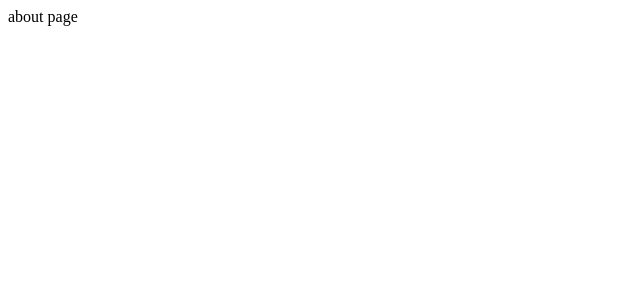
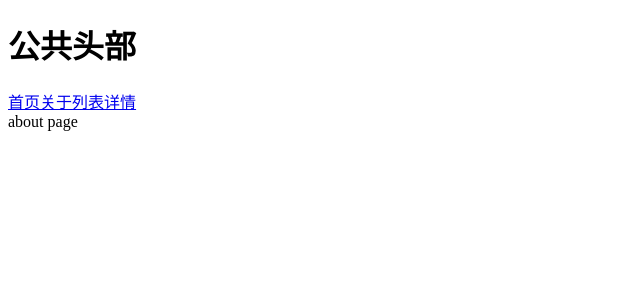
Before and after one commit to youzizi1/nuxt-app, a Nuxt app: page /about in a window 1280 px wide. Shown: the top 300 px of the page, without its empty margins (0-640 px from the left). Built offline with nearby package versions, Linux system fonts and the light colour scheme.

Commit message:
init default layout

```diff
--- /dev/null
+++ b/layouts/default.vue
@@ -0,0 +1,14 @@
+<template>
+  <div>
+    <div>
+      <h1>公共头部</h1>
+      <div>
+        <a href="/">首页</a>
+        <a href="/about">关于</a>
+        <a href="/list">列表</a>
+        <a href="/list/detail">详情</a>
+      </div>
+    </div>
+    <Nuxt />
+  </div>
+</template>
```
